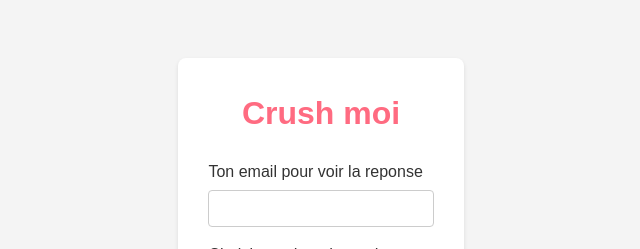
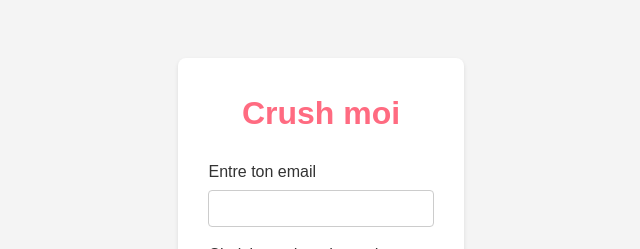
Before and after one commit to mileina/Crushmoi, a React (Create React App) app: page / in a window 1280 px wide. Shown: the top 249 px of the page, without its empty margins (319-959 px from the left). Built offline with nearby package versions, Linux system fonts and the light colour scheme.

Commit message:
correction 2

```diff
--- a/src/Formulaire.js
+++ b/src/Formulaire.js
@@ -58,7 +58,7 @@ function Formulaire() {
       <h1>Crush moi</h1>
       <form id="rendezVousForm" onSubmit={handleSubmit}>
         <div className="form-group">
-          <label htmlFor="email">Ton email pour voir la reponse</label>
+          <label htmlFor="email">Entre ton email</label>
           <input
             type="email"
             id="email"
@@ -104,7 +104,7 @@ function Formulaire() {
       </form>
       {generatedLink && (
   <div>
-  <p>Votre lien d'invitation unique:</p>
+  <p>Ton lien a envoyer !</p>
   <input
     type="text"
     value={generatedLink}
```
